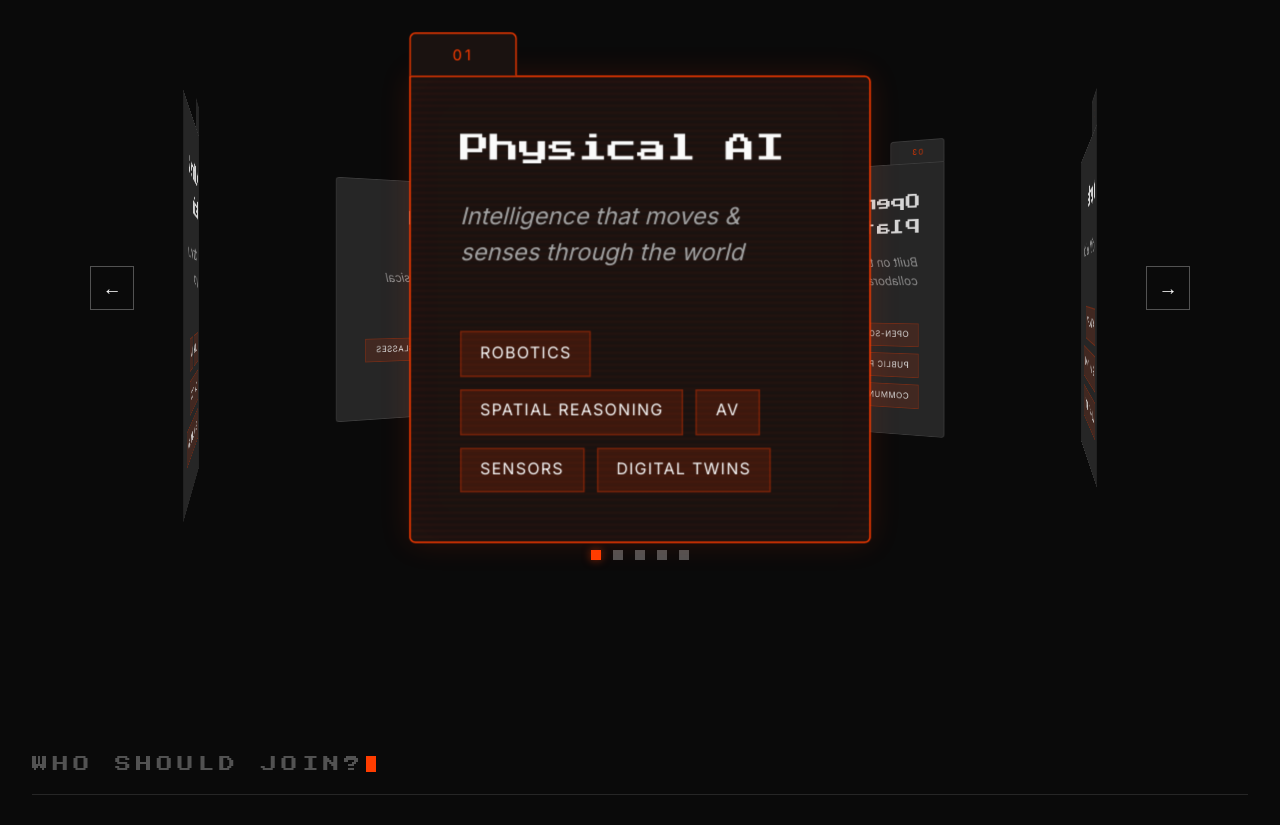
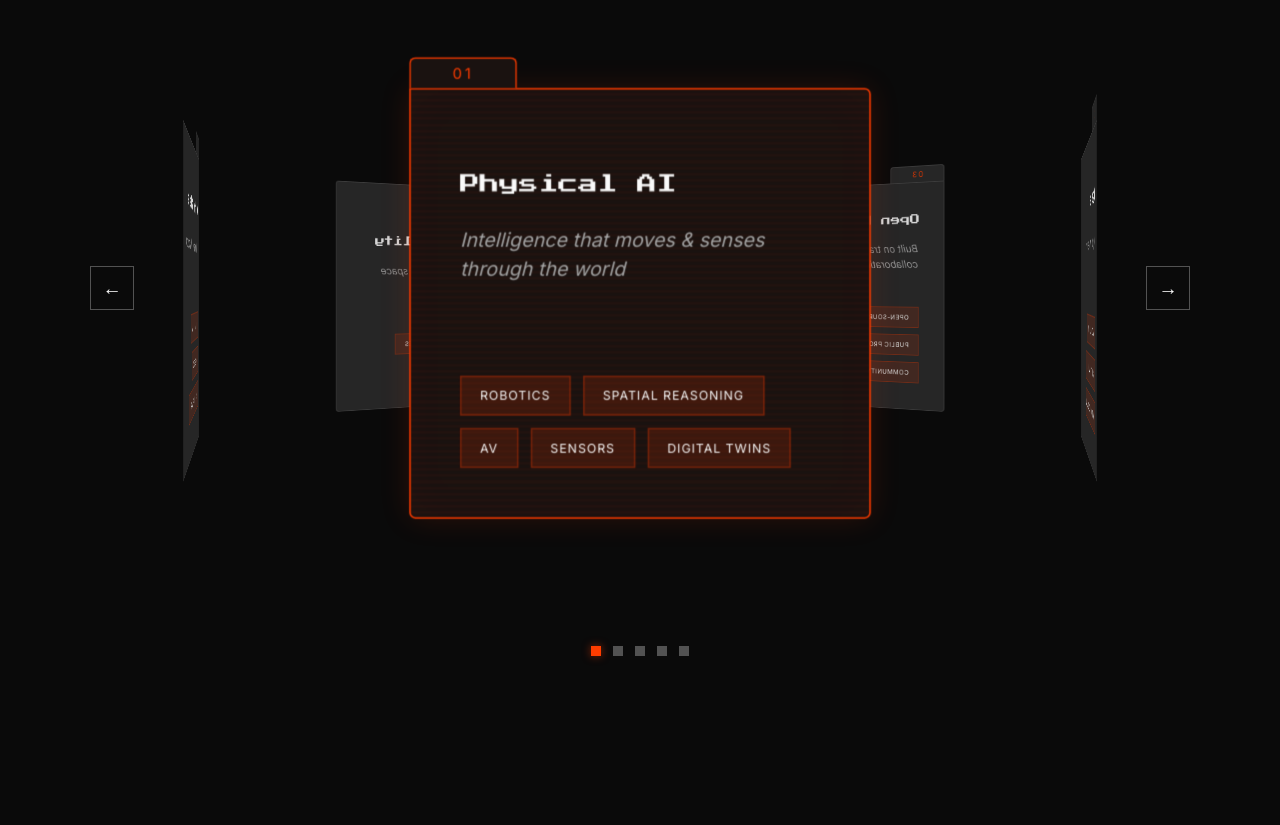
Before and after one commit to atmikapai13/keepingurban, a React (Vite) app: page / in a window 1280 px wide. Shown: the part 3120-3945 px from the top of the page. Built offline with nearby package versions, Linux system fonts and the light colour scheme.

Commit message:
minor track updates

```diff
--- a/src/App.css
+++ b/src/App.css
@@ -884,7 +884,7 @@ body {
 /* Folder tab - the protruding tab at top-left */
 .carousel-card-tab {
   width: 70px;
-  height: 28px;
+  height: 20px;
   background: #2a2a2a;
   border: 1px solid #444;
   border-bottom: none;
@@ -979,7 +979,7 @@ body {
 
 .carousel-card-title {
   font-family: 'Press Start 2P', cursive;
-  font-size: clamp(0.85rem, 1.6vw, 1.2rem);
+  font-size: clamp(0.7rem, 1.6vw, 0.8rem);
   font-weight: 400;
   color: var(--white);
   line-height: 1.6;
@@ -988,7 +988,7 @@ body {
 
 .carousel-card-tagline {
   font-family: var(--font-mono);
-  font-size: clamp(0.85rem, 1.2vw, 1rem);
+  font-size: clamp(0.7rem, 1.2vw, 0.8rem);
   font-style: italic;
   color: var(--gray-400);
   line-height: 1.5;
@@ -1008,7 +1008,7 @@ body {
   display: inline-block;
   padding: 0.35rem 0.75rem;
   font-family: var(--font-mono);
-  font-size: 0.65rem;
+  font-size: 0.5rem;
   letter-spacing: 0.08em;
   text-transform: uppercase;
   color: var(--white);
@@ -1066,7 +1066,7 @@ body {
   display: flex;
   justify-content: center;
   gap: 0.75rem;
-  padding-top: var(--space-md);
+  padding-top: var(--space-xl);
 }
 
 .carousel-dot {
```
